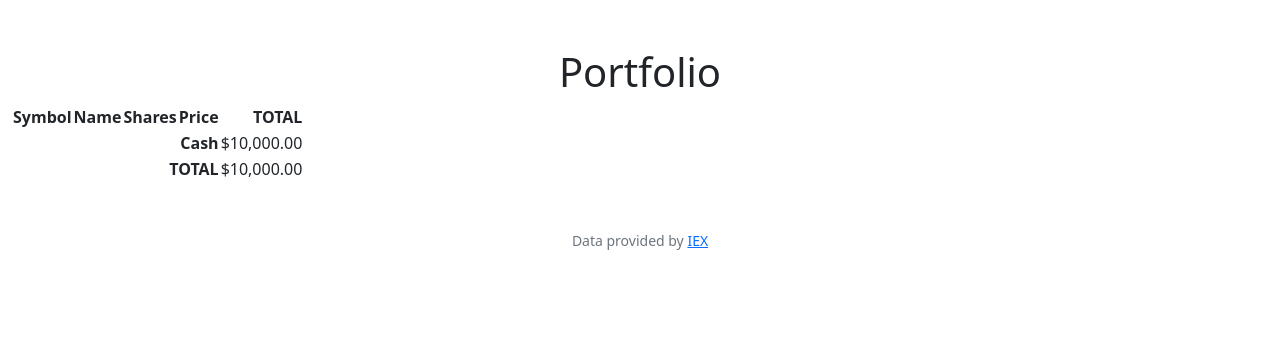
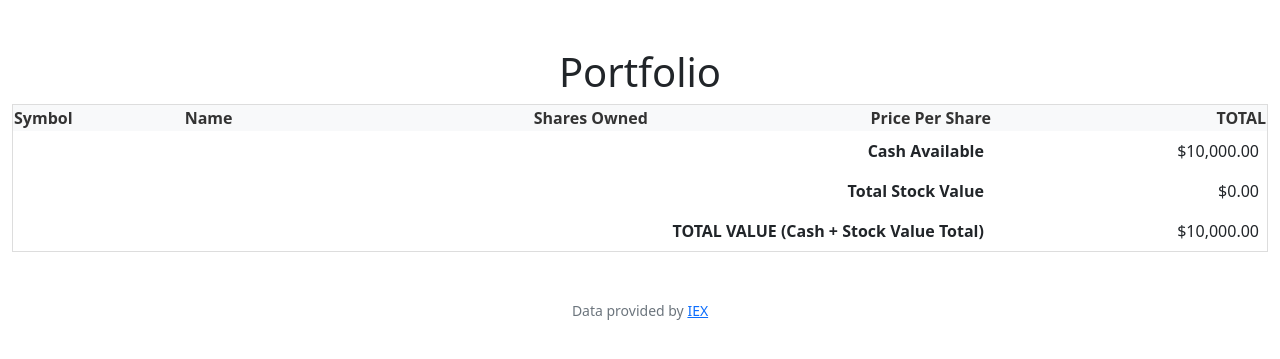
Before and after one commit to softdeveloper23/finance-cs50, a Flask app: page / in a window 1280 px wide. Shown: the part 76-435 px from the top of the page. Run offline with Flask 3, Linux system fonts and the light colour scheme; a user stored in the database is signed in; some libraries are stand-ins or nearby versions.

Commit message:
Fixed buy, portfolio, and other code

```diff
--- a/app.py
+++ b/app.py
@@ -37,19 +37,14 @@ def after_request(response):
 @login_required
 def index():
     """Show portfolio of stocks"""
-
-    holdings = {}
-
     # Get the user's id
     user_id = session["user_id"]
 
     # Get user's stocks and shares
     holdings = db.execute('SELECT stock_symbol, quantity FROM stocks WHERE user_id=?', (user_id,))
-    print(holdings)
 
     # Get user's cash balance
     cash_balance = db.execute('SELECT cash FROM users WHERE id=?', (user_id,))[0]['cash']
-    print(cash_balance)
 
     # Lookup the current price for each stock and calculate total value
     total_holdings_value = 0
@@ -61,15 +56,19 @@ def index():
             # Handle the error, e.g., by showing an error message to the user
             return apology("Failed to fetch the current price for the stock", 400)
         price = current_price['price']
-        price = float(price)
         total_value = shares * price
+        holding['price'] = price
+        holding['total_value'] = total_value
+        holding['name'] = symbol
         total_holdings_value += total_value
 
     # Calculate grand total
-    grand_total = total_holdings_value + cash_balance
+    grand_total = float(total_holdings_value + cash_balance)
+    total_holdings_value = float(total_holdings_value)
+    cash_balance = float(cash_balance)
 
     # Render the index.html template, passing in the holdings, cash balance, and grand total
-    return render_template('index.html', holdings=holdings, cash_balance=cash_balance, grand_total=grand_total)
+    return render_template('index.html', holdings=holdings, cash_balance=cash_balance, grand_total=grand_total, total_holdings_value=total_holdings_value)
 
 
 @app.route("/buy", methods=["GET", "POST"])
@@ -119,9 +118,7 @@ def buy():
                     # Add the purchase to the 'stocks' database
                     db.execute("INSERT INTO stocks (user_id, stock_symbol, purchase_price, purchase_date, quantity) VALUES (?, ?, ?, ?, ?)",
                         user_id, symbol, purchase_price, purchase_date, shares)
-
-                    # Redirect to the home page
-                    return render_template('index.html')
+                    return redirect('/')
     else:
         return render_template('buy.html')
 
--- a/static/styles.css
+++ b/static/styles.css
@@ -21,3 +21,36 @@ nav .navbar-brand .green
 {
     color: #2e944b;
 }
+
+table {
+    border: 1px solid #ddd;
+    border-collapse: collapse;
+    width: 100%;
+}
+
+thead th {
+    background-color: #f8f9fa;
+    color: #333;
+    font-weight: bold;
+}
+
+td {
+    padding: 8px;
+    border: 1px solid #ddd;
+}
+
+tbody tr:hover {
+    background-color: #f1f1f1;
+}
+
+tbody tr:nth-child(even) {
+    background-color: #f9f9f9;
+}
+
+.text-start {
+    text-align: left;
+}
+
+.text-end {
+    text-align: right;
+}
--- a/templates/index.html
+++ b/templates/index.html
@@ -12,8 +12,8 @@
             <tr>
                 <th class="text-start">Symbol</th>
                 <th class="text-start">Name</th>
-                <th class="text-end">Shares</th>
-                <th class="text-end">Price</th>
+                <th class="text-end">Shares Owned</th>
+                <th class="text-end">Price Per Share</th>
                 <th class="text-end">TOTAL</th>
             </tr>
         </thead>
@@ -23,18 +23,22 @@
                 <td class="text-start">{{ holding.stock_symbol }}</td>
                 <td class="text-start">{{ holding.name }}</td>
                 <td class="text-end">{{ holding.quantity }}</td>
-                <td class="text-end">{{ holding.price | usd }}</td>
+                <td class="text-end">{{ holding.price | default(0) | usd }}</td>
                 <td class="text-end">{{ holding.total_value | usd }}</td>
             </tr>
             {% endfor %}
         </tbody>
         <tfoot>
             <tr>
-                <td class="border-0 fw-bold text-end" colspan="4">Cash</td>
+                <td class="border-0 fw-bold text-end" colspan="4">Cash Available</td>
                 <td class="border-0 text-end">{{ cash_balance | usd }}</td>
             </tr>
             <tr>
-                <td class="border-0 fw-bold text-end" colspan="4">TOTAL</td>
+                <td class="border-0 fw-bold text-end" colspan="4">Total Stock Value</td>
+                <td class="border-0 text-end">{{ total_holdings_value | usd }}</td>
+            </tr>
+            <tr>
+                <td class="border-0 fw-bold text-end" colspan="4">TOTAL VALUE (Cash + Stock Value Total)</td>
                 <td class="border-0 w-bold text-end">{{ grand_total | usd }}</td>
             </tr>
         </tfoot>
```
Also changed, not shown: finance.db, 2 other files.
